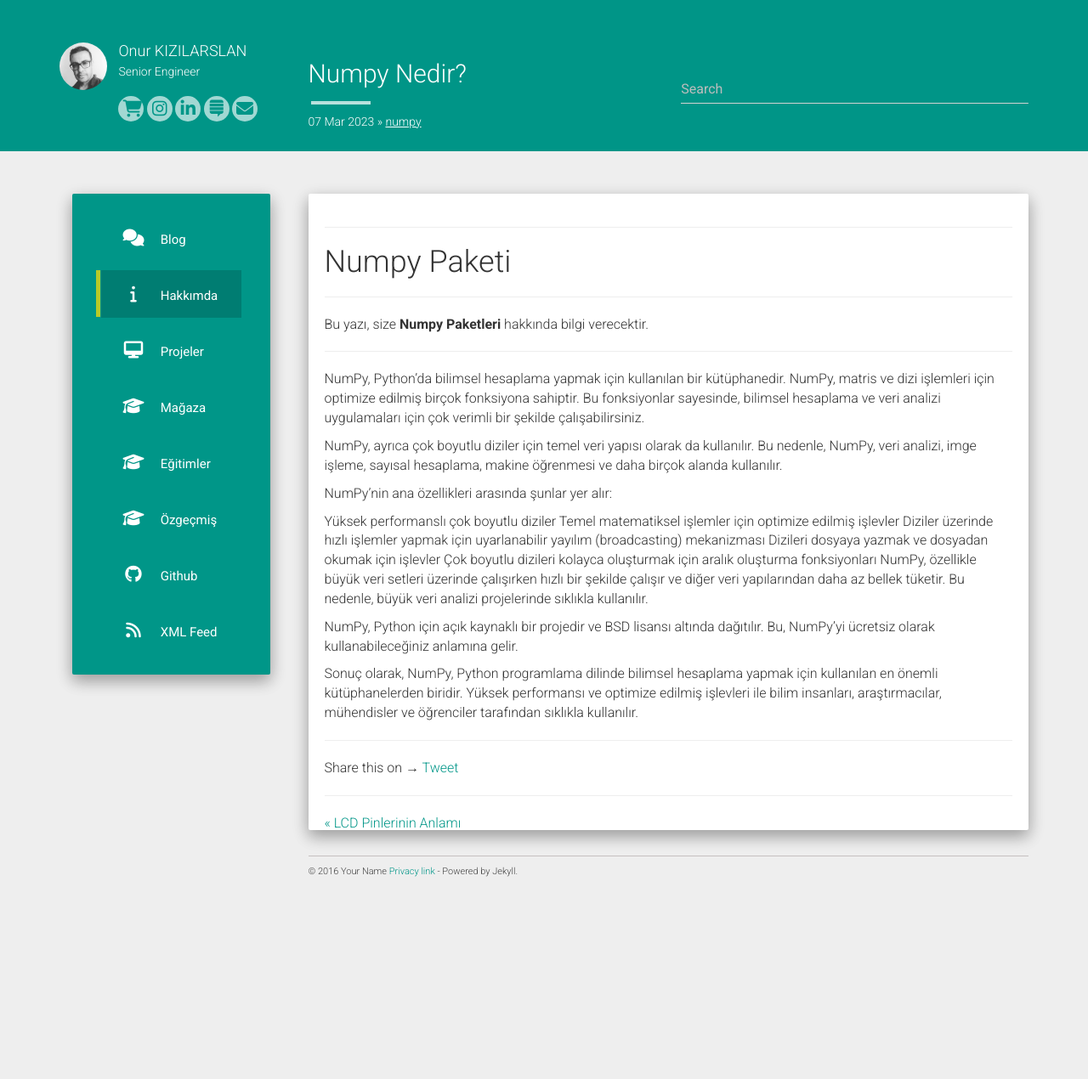
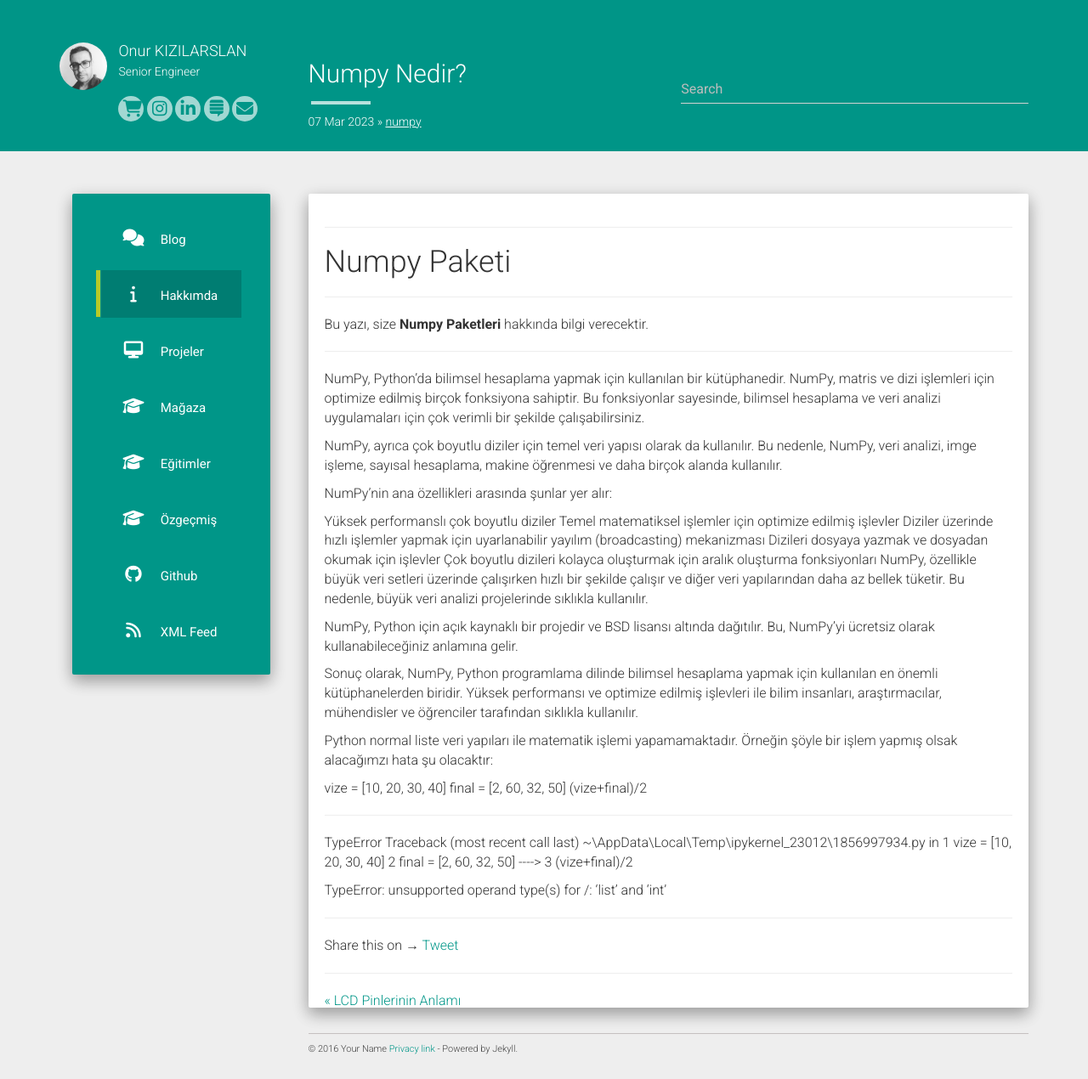
Before and after one commit to imonur/blog, a Jekyll site: the page built from _posts/2023-03-07-numpy-nedir.md, in a window 1280 px wide. Shown: the whole page at 85% size. Built offline with Jekyll 4.4.1, drawn with Linux system fonts in a browser that asks for light colours; nearby versions of some CDN libraries; comment, search, counter and statistics services are not loaded; before the commit the page ends 1061 px from its top, so only the background shows below that.

Commit message:
Update 2023-03-07-numpy-nedir.md

```diff
--- a/_posts/2023-03-07-numpy-nedir.md
+++ b/_posts/2023-03-07-numpy-nedir.md
@@ -28,3 +28,18 @@ NumPy, özellikle büyük veri setleri üzerinde çalışırken hızlı bir şek
 NumPy, Python için açık kaynaklı bir projedir ve BSD lisansı altında dağıtılır. Bu, NumPy'yi ücretsiz olarak kullanabileceğiniz anlamına gelir.
 
 Sonuç olarak, NumPy, Python programlama dilinde bilimsel hesaplama yapmak için kullanılan en önemli kütüphanelerden biridir. Yüksek performansı ve optimize edilmiş işlevleri ile bilim insanları, araştırmacılar, mühendisler ve öğrenciler tarafından sıklıkla kullanılır.
+
+Python normal liste veri yapıları ile matematik işlemi yapamamaktadır. Örneğin şöyle bir işlem yapmış olsak alacağımzı hata şu olacaktır:
+
+vize = [10, 20, 30, 40]
+final = [2, 60, 32, 50]
+(vize+final)/2
+
+---------------------------------------------------------------------------
+TypeError                                 Traceback (most recent call last)
+~\AppData\Local\Temp\ipykernel_23012\1856997934.py in <module>
+      1 vize = [10, 20, 30, 40]
+      2 final = [2, 60, 32, 50]
+----> 3 (vize+final)/2
+
+TypeError: unsupported operand type(s) for /: 'list' and 'int'
```
